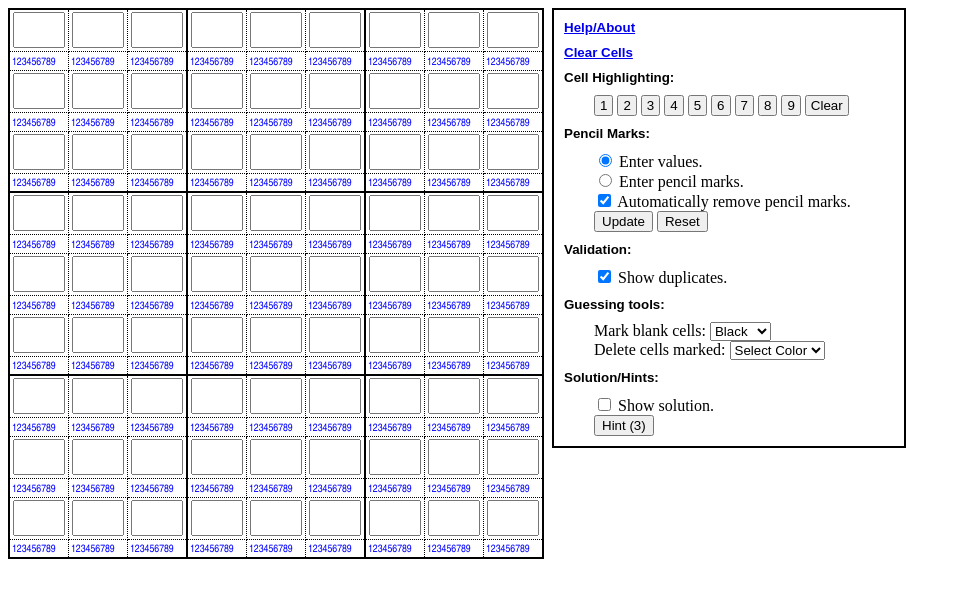
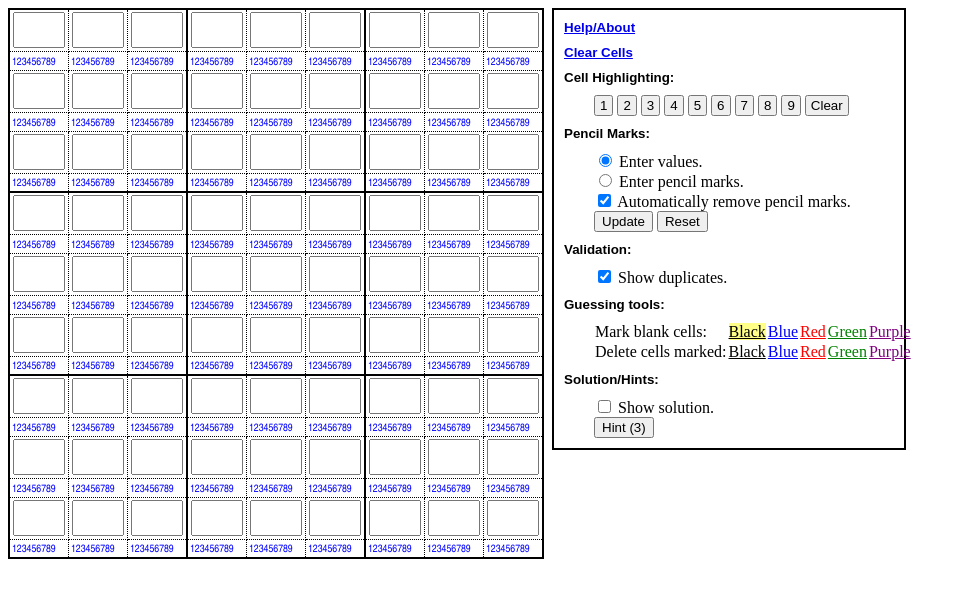
Before and after one commit to intrepidcoder/sudoku, a plain HTML site: page index.html in a window 1280 px wide. Both pictures are taken after a click on the link "begin solving". Shown: the whole page, without its empty margins (0-965 px from the left). Drawn offline with Linux system fonts and the light colour scheme.

Commit message:
Changed <select> elements to links.
This guarantees accurate event handling.

```diff
--- a/Sudoku.css
+++ b/Sudoku.css
@@ -67,6 +67,13 @@ a:active {
 
 #solving_status {
 	cursor: help;
+}
+
+#guessing_tools_table {
+	border-width: 0px;
+	border-spacing: 0px;
+	margin: 10px 0px 10px 40px;
+	padding: 0px;
 }
 
 .cell {
@@ -154,6 +161,10 @@ a:active {
 	padding: 1px 4px;
 }
 
+.blank_cell_highlight_black input {
+	color: black;
+}
+
 .blank_cell_highlight_red input {
 	color: red;
 }
--- a/Sudoku.js
+++ b/Sudoku.js
@@ -389,14 +389,15 @@ function setBlankCells(color) {
 
 	}
 
+	// Highlight selected link.
+	document.getElementById("mark_blank_cells_" + cells.blankCellColor).style.backgroundColor = "";
+	document.getElementById("mark_blank_cells_" + color).style.backgroundColor = "#FF8";
+
 	cells.blankCellColor = color;
 }
 
-function deleteColoredCells(element) {
-	var color = element.value.toLowerCase();
-	element.value = "Select Color";
-
-	if (color === "select color" || !confirm("Are you sure you want to delete all cells marked " + color + "?")) {
+function deleteColoredCells(color) {
+	if (!confirm("Are you sure you want to delete all cells marked " + color + "?")) {
 		return;
 	}
 
@@ -404,10 +405,6 @@ function deleteColoredCells(element) {
 
 	for (var i = 0; i < 81; i++) {
 		currentCell = cells[i];
-
-		// if (currentCell.value !== 0) {
-			// console.log(currentCell.element.classList.contains("blank_cell_highlight_" + color));
-		// }
 
 		if (currentCell.value !== 0 && currentCell.element.classList.contains("blank_cell_highlight_" + color)) {
 			currentCell.element.firstChild.value = "";
--- a/index.html
+++ b/index.html
@@ -77,7 +77,7 @@
 				</ul>
 
 				<div class="small_header">Guessing tools:</div>
-				<ul>
+<!-- 				<ul>
 					<li>
 						Mark blank cells:
 						<select title="Mark all blank cells a unique color so they can be deleted easily. This is useful for making guesses." onchange="this.style.color = this.value.toLowerCase(); setBlankCells(this.value.toLowerCase());">
@@ -98,7 +98,26 @@
 							<option style="color: purple;">Purple</option>
 						</select>
 					</li>
-				</ul>
+				</ul> -->
+				<table id="guessing_tools_table">
+					<tbody>
+						<tr>
+							<td>Mark blank cells:</td>
+							<td><a href="javascript:void(0);" onclick="setBlankCells('black');" style="color: black; background-color: #FF8;" id="mark_blank_cells_black" title="Mark all blank cells black so they can be deleted easily. This is useful for making guesses.">Black</a></td>
+							<td><a href="javascript:void(0);" onclick="setBlankCells('blue');" style="color: blue;" id="mark_blank_cells_blue" title="Mark all blank cells blue so they can be deleted easily. This is useful for making guesses.">Blue</a></td>
+							<td><a href="javascript:void(0);" onclick="setBlankCells('red');" style="color: red;" id="mark_blank_cells_red" title="Mark all blank cells red so they can be deleted easily. This is useful for making guesses.">Red</a></td>
+							<td><a href="javascript:void(0);" onclick="setBlankCells('green');" style="color: green;" id="mark_blank_cells_green" title="Mark all blank cells green so they can be deleted easily. This is useful for making guesses.">Green</a></td>
+							<td><a href="javascript:void(0);" onclick="setBlankCells('purple');" style="color: purple;" id="mark_blank_cells_purple" title="Mark all blank cells purple so they can be deleted easily. This is useful for making guesses.">Purple</a></td>
+						</tr><tr>
+							<td>Delete cells marked:</td>
+							<td><a href="javascript:void(0);" onclick="deleteColoredCells('black');" style="color: black;" title="Delete all cells marked black.">Black</a></td>
+							<td><a href="javascript:void(0);" onclick="deleteColoredCells('blue');" style="color: blue;" title="Delete all cells marked blue.">Blue</a></td>
+							<td><a href="javascript:void(0);" onclick="deleteColoredCells('red');" style="color: red;" title="Delete all cells marked red.">Red</a></td>
+							<td><a href="javascript:void(0);" onclick="deleteColoredCells('green');" style="color: green;" title="Delete all cells marked green.">Green</a></td>
+							<td><a href="javascript:void(0);" onclick="deleteColoredCells('purple');" style="color: purple;" title="Delete all cells marked purple.">Purple</a></td>
+						</tr>
+					</tbody>
+				</table>
 
 				<div class="small_header">Solution/Hints:</div>
 				<ul>
```
